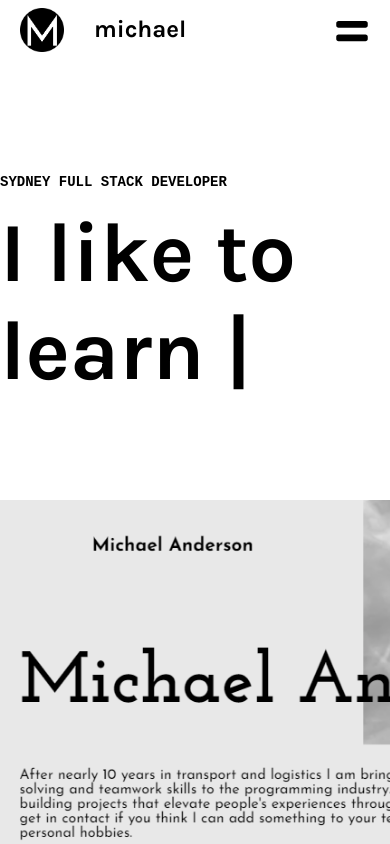
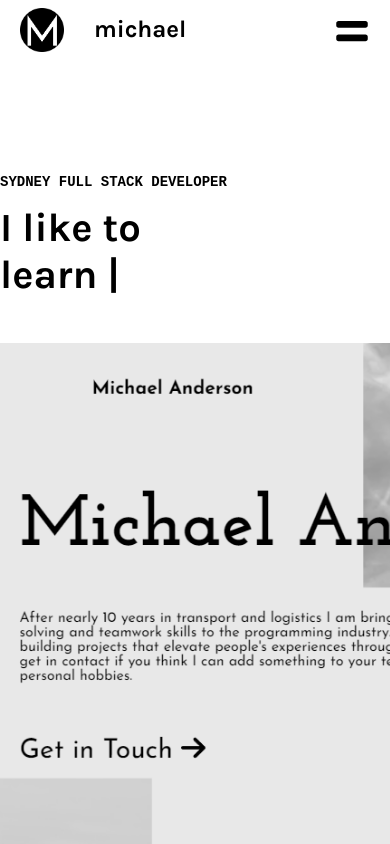
Before and after one commit to Manderson3568/WoolyMammoth, a React (Create React App) app: page / in a window 390 px wide. Shown: the top 844 px of the page. Built offline with nearby package versions, Linux system fonts and the light colour scheme; a web font is replaced by a local one.

Commit message:
Scrolling text responsive update

```diff
--- a/src/components/TypingTextBox/TypingTextBoxStyles.css
+++ b/src/components/TypingTextBox/TypingTextBoxStyles.css
@@ -59,3 +59,41 @@
     opacity: 0;
   }
 }
+@media only screen and (max-width: 1260px) {
+  .App .section.typingTextBox {
+    padding-bottom: 45px;
+    width: 100%;
+    margin: 0;
+  }
+}
+@media only screen and (max-width: 1025px) {
+  .typingTextBox .largeFont {
+    font-size: 64px;
+  }
+  .underline::after {
+    bottom: 7px;
+  }
+}
+@media only screen and (max-width: 768px) {
+  .typingTextBox .largeFont {
+    font-size: 50px;
+  }
+  .underline::after {
+    bottom: 4px;
+    height: 8px;
+  }
+}
+@media only screen and (max-width: 500px) {
+  .typingTextBox .largeFont {
+    font-size: 40px;
+  }
+  .underline::after {
+    bottom: 5px;
+    height: 5px;
+  }
+}
+@media only screen and (max-width: 378px) {
+  .typingTextBox .largeFont {
+    font-size: 36px;
+  }
+}
```
